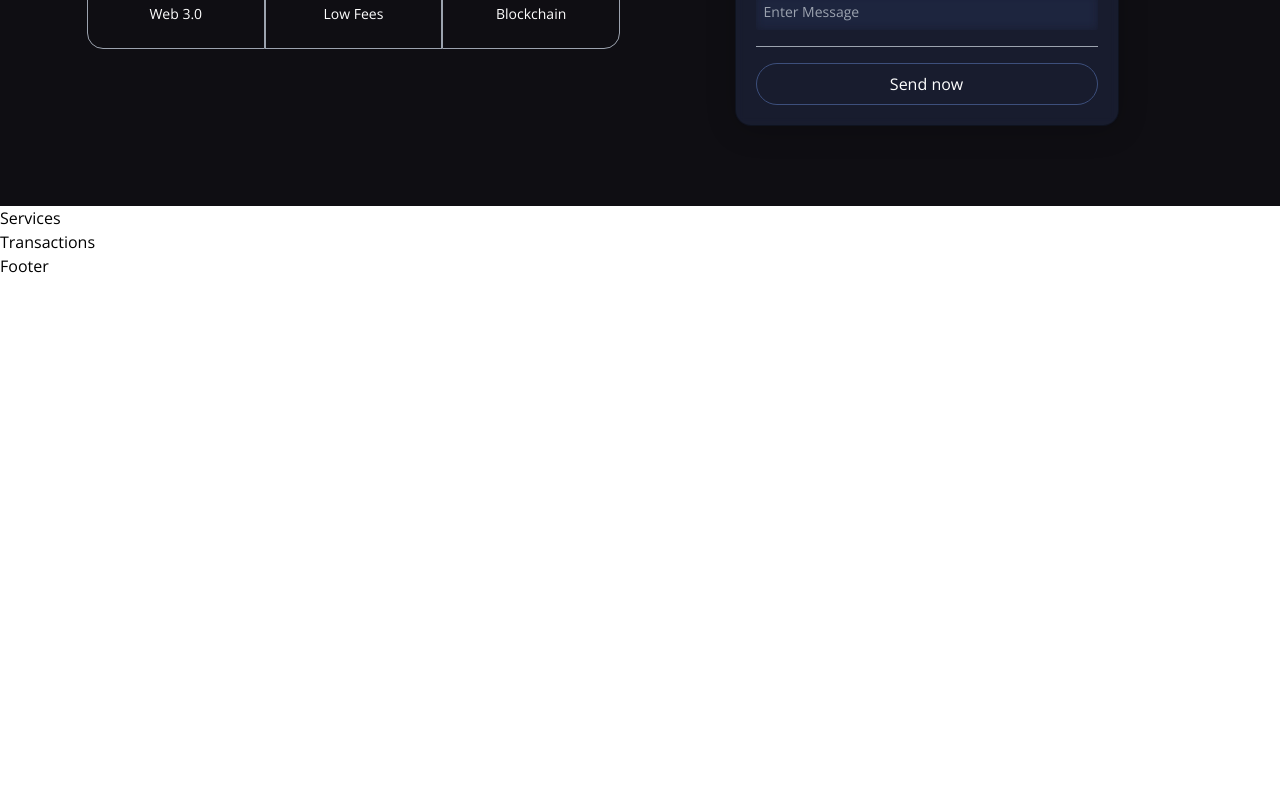
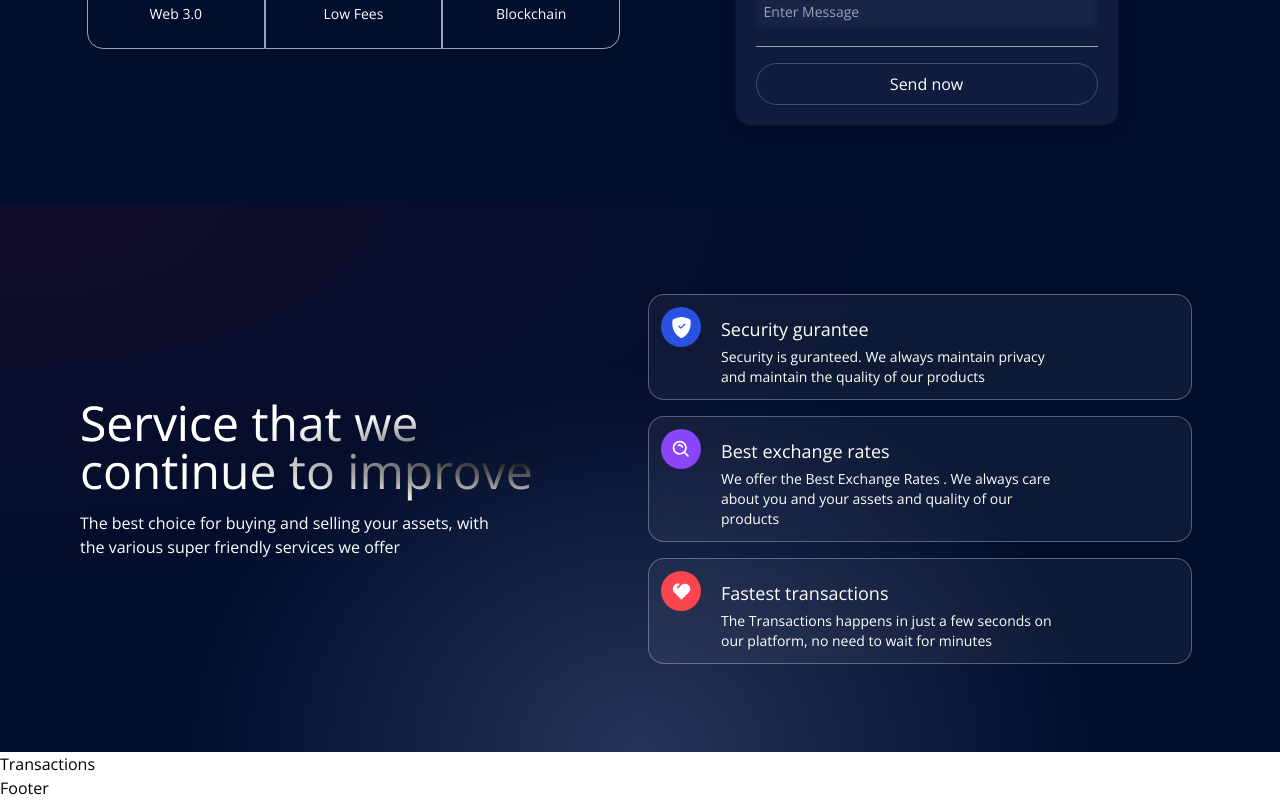
Before and after one commit to spiderocta/dqTransact, a React (Vite) app in the folder client/: page / in a window 1280 px wide. Shown: the part 631-1431 px from the top of the page. Before the commit the page ends 909 px from the top, so only its background shows below. Built offline with nearby package versions, Linux system fonts and the light colour scheme.

Commit message:
services section

```diff
--- a/client/src/components/Services.jsx
+++ b/client/src/components/Services.jsx
@@ -1,6 +1,61 @@
+//icons
+import React from "react";
+import { BsShieldFillCheck } from "react-icons/bs";
+import { BiSearchAlt } from "react-icons/bi";
+import { RiHeart2Fill } from "react-icons/ri";
+
+const ServiceCard = ({ color, title, icon, subtitle }) => (
+  <div className="flex flex-row justify-start items-start white-glassmorphism p-3 m-2 cursor-pointer hover:shadow-xl">
+    <div className={`w-10 h-10 rounded-full flex justify-center items-center ${color}`}>
+      {icon}
+    </div>
+    <div className="ml-5 flex flex-col flex-1">
+      <h3 className="mt-2 text-white text-lg">{title}</h3>
+      <p className="mt-1 text-white text-sm md:w-9/12">
+        {subtitle}
+      </p>
+    </div>
+  </div>
+);
+
 const Services = () =>{
     return (
-        <h1>Services</h1>
+         <div className="flex w-full justify-center items-center gradient-bg-services">
+    <div className="flex mf:flex-row flex-col items-center justify-between md:p-20 py-12 px-4">
+      <div className="flex-1 flex flex-col justify-start items-start">
+        <h1 className="text-white text-3xl sm:text-5xl py-2 text-gradient ">
+          Service that we
+          <br />
+          continue to improve
+        </h1>
+        <p className="text-left my-2 text-white font-light md:w-9/12 w-11/12 text-base">
+          The best choice for buying and selling your assets, with the
+          various super friendly services we offer
+        </p>
+      </div>
+
+      <div className="flex-1 flex flex-col justify-start items-center">
+        <ServiceCard
+          color="bg-[#2952E3]"
+          title="Security gurantee"
+          icon={<BsShieldFillCheck fontSize={21} className="text-white" />}
+          subtitle="Security is guranteed. We always maintain privacy and maintain the quality of our products"
+        />
+        <ServiceCard
+          color="bg-[#8945F8]"
+          title="Best exchange rates"
+          icon={<BiSearchAlt fontSize={21} className="text-white" />}
+          subtitle="We offer the Best Exchange Rates . We always care about you and your assets and quality of our products"
+        />
+        <ServiceCard
+          color="bg-[#F84550]"
+          title="Fastest transactions"
+          icon={<RiHeart2Fill fontSize={21} className="text-white" />}
+          subtitle="The Transactions happens in just a few seconds on our platform, no need to wait for minutes"
+        />
+      </div>
+    </div>
+  </div>
     )
 }
 
--- a/client/src/index.css
+++ b/client/src/index.css
@@ -14,17 +14,17 @@
 }
 
 .gradient-bg-welcome {
-    background-color: #0f0e13;
+    background-color: #010e2c;
     background-image:
         radial-gradient(at 0% 0%, hsla(253, 16%, 7%, 1) 0, transparent 50%),
         radial-gradient(at 50% 0%, hsla(225, 39%, 30%, 1) 0, transparent 50%),
-        radial-gradient(at 100% 0%, hsla(339, 49%, 30%, 1) 0, transparent 50%);
+        radial-gradient(at 100% 0%, rgb(77, 26, 44) 0, transparent 50%);
 }
 
 .gradient-bg-services {
-    background-color: #0f0e13;
+    background-color: #010e2c;
     background-image:
-        radial-gradient(at 0% 0%, hsla(253, 16%, 7%, 1) 0, transparent 50%),
+        radial-gradient(at 0% 0%, rgb(18, 13, 43) 0, transparent 50%),
         radial-gradient(at 50% 100%, hsla(225, 39%, 25%, 1) 0, transparent 50%);
 }
 
```
